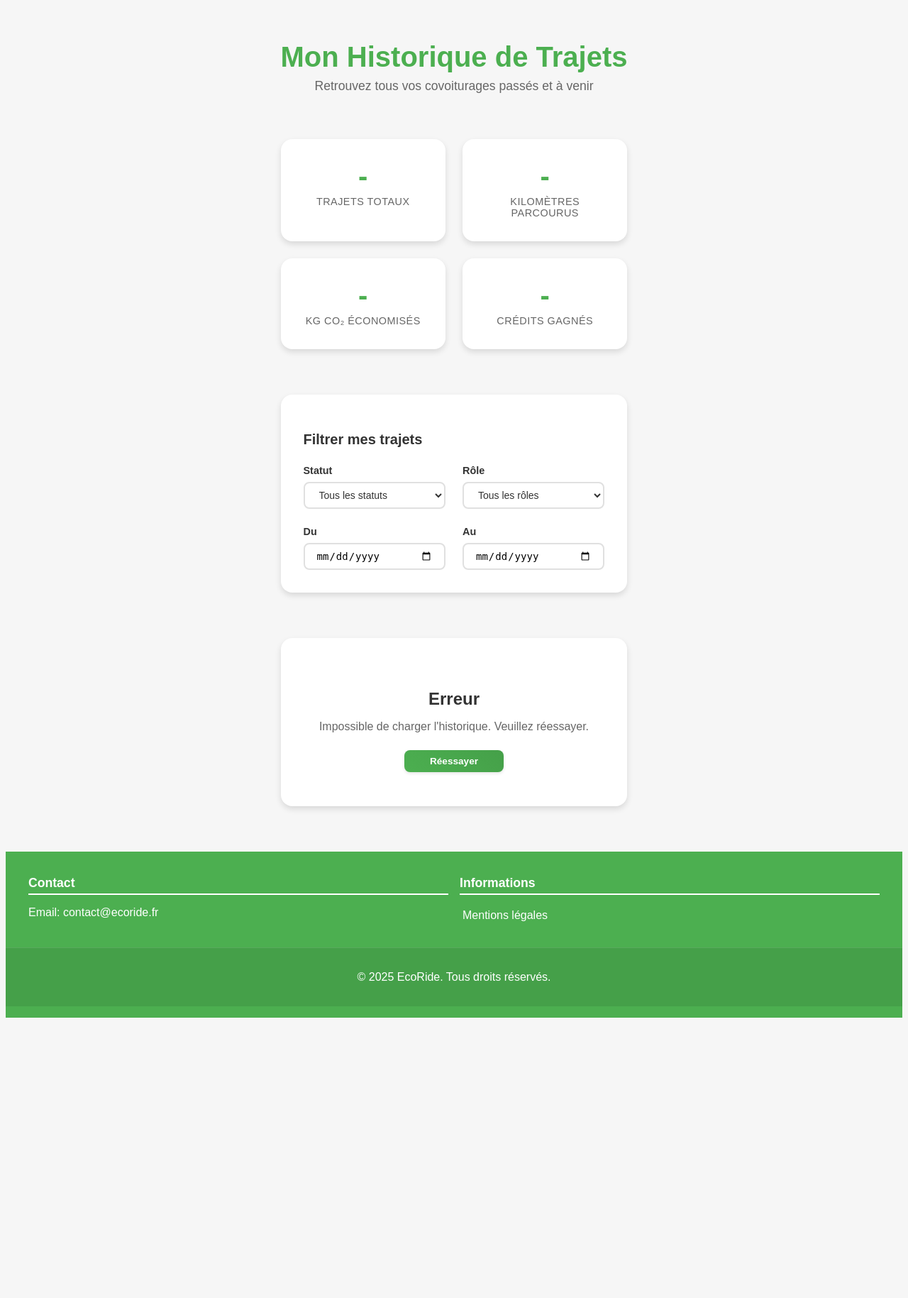
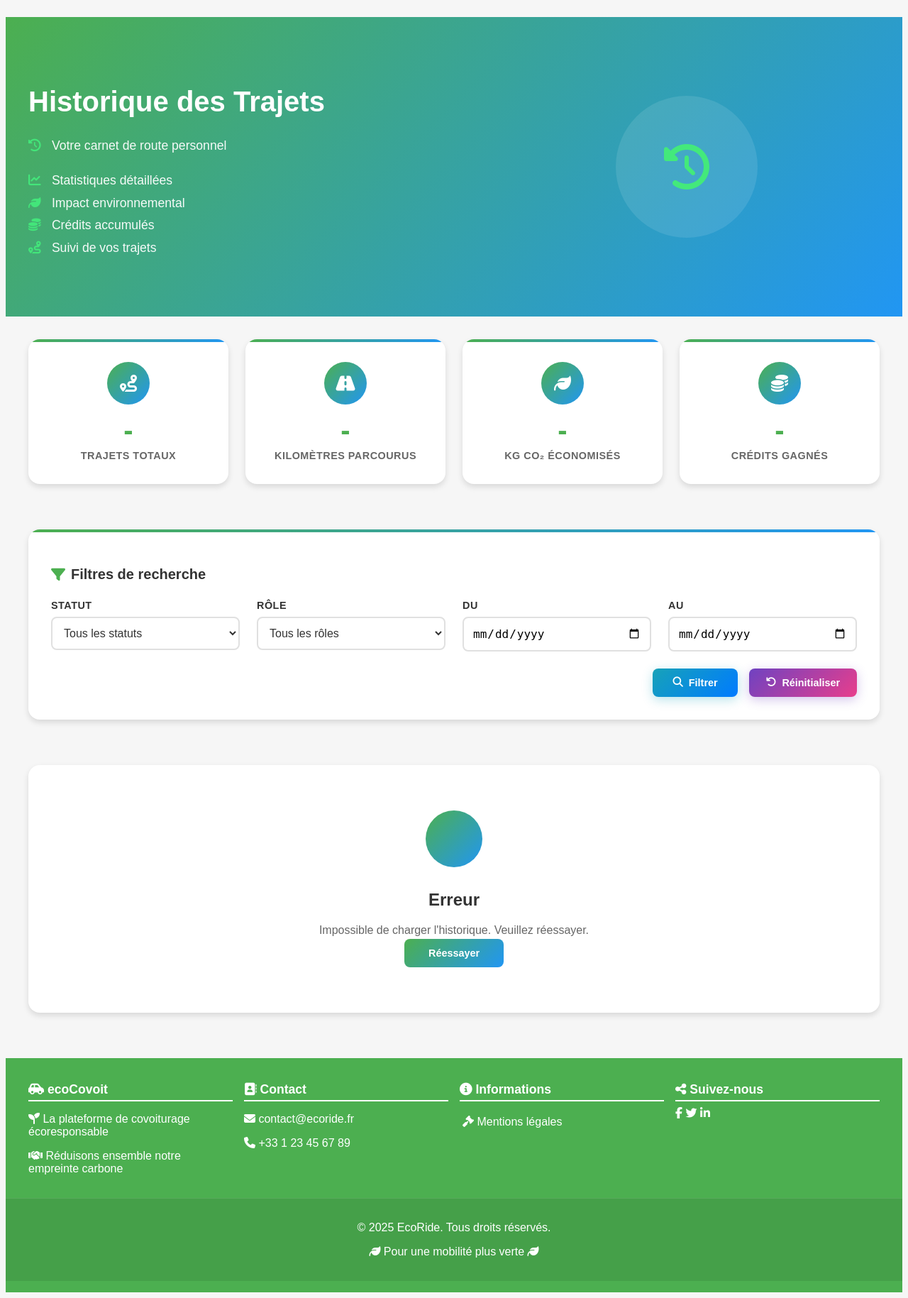
Before and after one commit to Papou138/ecoCovoit, a PHP site: page /historique.html in a window 1280 px wide. Shown: the part 157-1986 px from the top of the page at 71% size. Before the commit the page ends 1591 px from the top, so only its background shows below. Run offline with PHP 8.4, Linux system fonts and the light colour scheme.

Commit message:
Frontend : Mise à jour page historique.html

```diff
--- a/frontend/assets/css/historique.css
+++ b/frontend/assets/css/historique.css
@@ -2,56 +2,124 @@
 /* =  STYLES SPECIFIQUES A LA PAGE HISTORIQUE.HTML  = */
 /* ================================================== */
 
+/* ===== SECTION PRESENTATION ===== */
+.presentation-section {
+  background: linear-gradient(
+    135deg,
+    var(--color-primary),
+    var(--color-secondary)
+  );
+  color: white;
+  padding: 4rem 0;
+  margin-bottom: 2rem;
+}
+
+.presentation-content {
+  max-width: 1200px;
+  margin: 0 auto;
+  padding: 0 var(--space-md);
+  display: grid;
+  grid-template-columns: 1fr 1fr;
+  gap: 3rem;
+  align-items: center;
+}
+
+.text-content h2 {
+  font-size: 2.5rem;
+  margin-bottom: 1.5rem;
+  color: white;
+}
+
+.text-content p {
+  font-size: 1.1rem;
+  line-height: 1.8;
+  margin-bottom: 1rem;
+  opacity: 0.95;
+}
+
+.text-content p i {
+  color: var(--color-accent);
+  margin-right: 0.5rem;
+  width: 20px;
+}
+
+.admin-hero-icon {
+  display: flex;
+  align-items: center;
+  justify-content: center;
+  width: 200px;
+  height: 200px;
+  background: rgba(255, 255, 255, 0.1);
+  border-radius: 50%;
+  margin: 0 auto;
+}
+
+.admin-hero-icon i {
+  font-size: 4rem;
+  color: var(--color-accent);
+}
+
 /* ===== CONTAINER PRINCIPAL ===== */
-
 .historique-container {
   max-width: var(--container-max-width);
   margin: 0 auto;
-    padding: var(--space-xl) var(--space-md);
+  padding: 0 var(--space-md) var(--space-xl);
   min-height: calc(100vh - 300px);
 }
 
-/* ===== EN-TÊTE DE LA PAGE ===== */
-
-.historique-header {
-    text-align: center;
-    margin-bottom: var(--space-xxl);
-}
-
-.historique-header h1 {
-    color: var(--color-primary);
-    font-size: 2.5rem;
-    font-weight: 700;
-    margin-bottom: 0.5rem;
-}
-
-.historique-header p {
-    color: var(--color-text-secondary);
-    font-size: 1.1rem;
-    margin: 0;
-}
-
 /* ===== STATISTIQUES ===== */
-
-.historique-stats {
+.stats-overview {
   display: grid;
-    grid-template-columns: repeat(auto-fit, minmax(200px, 1fr));
+  grid-template-columns: repeat(auto-fit, minmax(250px, 1fr));
   gap: var(--space-lg);
   margin-bottom: var(--space-xxl);
 }
 
 .stat-card {
   background: white;
-    padding: var(--space-xl) var(--space-lg);
+  padding: var(--space-xl);
   border-radius: var(--radius-lg);
   box-shadow: var(--shadow-md);
   text-align: center;
-    transition: transform var(--transition-base), box-shadow var(--transition-base);
+  transition: all var(--transition-base);
+  position: relative;
+  overflow: hidden;
+}
+
+.stat-card::before {
+  content: '';
+  position: absolute;
+  top: 0;
+  left: 0;
+  right: 0;
+  height: 4px;
+  background: linear-gradient(
+    90deg,
+    var(--color-primary),
+    var(--color-secondary)
+  );
 }
 
 .stat-card:hover {
-    transform: translateY(-5px);
+  transform: translateY(-8px);
   box-shadow: var(--shadow-lg);
+}
+
+.stat-icon {
+  width: 60px;
+  height: 60px;
+  margin: 0 auto 1rem;
+  background: linear-gradient(
+    135deg,
+    var(--color-primary),
+    var(--color-secondary)
+  );
+  border-radius: 50%;
+  display: flex;
+  align-items: center;
+  justify-content: center;
+  font-size: 1.5rem;
+  color: white;
 }
 
 .stat-value {
@@ -67,16 +135,32 @@
   font-size: 0.9rem;
   text-transform: uppercase;
   letter-spacing: 0.5px;
+  font-weight: 600;
 }
 
 /* ===== SECTION FILTRES ===== */
-
 .filters-section {
   background: white;
   padding: var(--space-xl);
   border-radius: var(--radius-lg);
   box-shadow: var(--shadow-md);
   margin-bottom: var(--space-xxl);
+  position: relative;
+  overflow: hidden;
+}
+
+.filters-section::before {
+  content: '';
+  position: absolute;
+  top: 0;
+  left: 0;
+  right: 0;
+  height: 4px;
+  background: linear-gradient(
+    90deg,
+    var(--color-primary),
+    var(--color-secondary)
+  );
 }
 
 .filters-section h3 {
@@ -84,12 +168,23 @@
   font-size: var(--font-size-xl);
   margin-bottom: var(--space-lg);
   font-weight: 600;
+  display: flex;
+  align-items: center;
+  gap: 0.5rem;
+}
+
+.filters-section h3::before {
+  content: '\f0b0';
+  font-family: 'Font Awesome 6 Free', sans-serif;
+  font-weight: 900;
+  color: var(--color-primary);
 }
 
 .filters-grid {
   display: grid;
   grid-template-columns: repeat(auto-fit, minmax(200px, 1fr));
   gap: var(--space-lg);
+  margin-bottom: var(--space-lg);
 }
 
 .filter-group {
@@ -98,30 +193,43 @@
 }
 
 .filter-group label {
+  font-weight: 600;
   color: var(--color-text-primary);
+  margin-bottom: 0.5rem;
   font-size: 0.9rem;
-    font-weight: 600;
-    margin-bottom: 0.5rem;
+  text-transform: uppercase;
+  letter-spacing: 0.5px;
 }
 
 .filter-group select,
-.filter-group input {
-    padding: var(--space-sm) var(--space-md);
+.filter-group input[type='date'] {
+  padding: 0.75rem;
   border: 2px solid var(--color-border);
   border-radius: var(--radius-md);
-    font-size: var(--font-size-sm);
+  font-size: 1rem;
+  transition: all var(--transition-base);
   background: white;
-    transition: border-color var(--transition-base);
 }
 
 .filter-group select:focus,
-.filter-group input:focus {
+.filter-group input[type='date']:focus {
   outline: none;
   border-color: var(--color-primary);
+  box-shadow: 0 0 0 3px rgba(var(--color-primary-rgb), 0.1);
+}
+
+.filters-actions {
+  display: flex;
+  gap: var(--space-md);
+  justify-content: flex-end;
+  flex-wrap: wrap;
+}
+
+.filters-actions .btn {
+  min-width: 120px;
 }
 
 /* ===== CONTENEUR DES TRAJETS ===== */
-
 #trajets-container {
   min-height: 200px;
 }
@@ -241,131 +371,197 @@
 }
 
 /* ===== BOUTONS ===== */
-
 .btn {
-    padding: 0.5rem 1rem;
+  padding: 0.75rem 1.5rem;
   border: none;
-    border-radius: 8px;
-    font-size: 0.85rem;
+  border-radius: var(--radius-md);
+  font-size: 0.9rem;
   font-weight: 600;
   text-decoration: none;
   display: inline-flex;
   align-items: center;
+  justify-content: center;
   gap: 0.5rem;
   cursor: pointer;
-    transition: all 0.3s ease;
+  transition: all var(--transition-base);
   text-align: center;
   white-space: nowrap;
+  position: relative;
+  overflow: hidden;
+}
+
+.btn::before {
+  content: '';
+  position: absolute;
+  top: 0;
+  left: -100%;
+  width: 100%;
+  height: 100%;
+  background: linear-gradient(
+    90deg,
+    transparent,
+    rgba(255, 255, 255, 0.2),
+    transparent
+  );
+  transition: left 0.5s;
+}
+
+.btn:hover::before {
+  left: 100%;
 }
 
 .btn-primary {
-    background-color: var(--color-primary);
+  background: linear-gradient(
+    135deg,
+    var(--color-primary),
+    var(--color-secondary)
+  );
   color: white;
+  box-shadow: 0 4px 15px rgba(var(--color-primary-rgb), 0.3);
 }
 
 .btn-primary:hover {
-    background-color: var(--color-primary-dark);
-    transform: translateY(-2px);
+  transform: translateY(-3px);
+  box-shadow: 0 8px 25px rgba(var(--color-primary-rgb), 0.4);
 }
 
 .btn-secondary {
-    background-color: var(--color-secondary);
+  background: linear-gradient(135deg, #6c757d, #5a6268);
   color: white;
+  box-shadow: 0 4px 15px rgba(108, 117, 125, 0.3);
 }
 
 .btn-secondary:hover {
-    background-color: #5a6c7d;
-    transform: translateY(-2px);
+  transform: translateY(-3px);
+  box-shadow: 0 8px 25px rgba(108, 117, 125, 0.4);
 }
 
 .btn-success {
-    background-color: var(--color-success);
+  background: linear-gradient(135deg, var(--color-success), #20c997);
   color: white;
+  box-shadow: 0 4px 15px rgba(40, 167, 69, 0.3);
 }
 
 .btn-success:hover {
-    background-color: var(--color-success-dark);
-    transform: translateY(-2px);
+  transform: translateY(-3px);
+  box-shadow: 0 8px 25px rgba(40, 167, 69, 0.4);
 }
 
 .btn-warning {
-    background-color: var(--color-warning);
+  background: linear-gradient(135deg, var(--color-warning), #e0a800);
   color: #212529;
+  box-shadow: 0 4px 15px rgba(255, 193, 7, 0.3);
 }
 
 .btn-warning:hover {
-    background-color: #e0a800;
-    transform: translateY(-2px);
+  transform: translateY(-3px);
+  box-shadow: 0 8px 25px rgba(255, 193, 7, 0.4);
 }
 
 .btn-danger {
-    background-color: var(--color-danger);
+  background: linear-gradient(135deg, var(--color-danger), #c82333);
   color: white;
+  box-shadow: 0 4px 15px rgba(220, 53, 69, 0.3);
 }
 
 .btn-danger:hover {
-    background-color: var(--color-danger-dark);
-    transform: translateY(-2px);
+  transform: translateY(-3px);
+  box-shadow: 0 8px 25px rgba(220, 53, 69, 0.4);
+}
+
+/* ===== BOUTONS SPÉCIFIQUES AUX FILTRES ===== */
+#btn-filtrer {
+  background: linear-gradient(135deg, #17a2b8, #007bff);
+  color: white;
+  box-shadow: 0 4px 15px rgba(23, 162, 184, 0.3);
+}
+
+#btn-filtrer:hover {
+  transform: translateY(-3px);
+  box-shadow: 0 8px 25px rgba(23, 162, 184, 0.4);
+  background: linear-gradient(135deg, #138496, #0056b3);
+}
+
+#btn-reset {
+  background: linear-gradient(135deg, #6f42c1, #e83e8c);
+  color: white;
+  box-shadow: 0 4px 15px rgba(111, 66, 193, 0.3);
+}
+
+#btn-reset:hover {
+  transform: translateY(-3px);
+  box-shadow: 0 8px 25px rgba(111, 66, 193, 0.4);
+  background: linear-gradient(135deg, #59359a, #c2185b);
 }
 
 /* ===== ÉTATS VIDES ET CHARGEMENT ===== */
-
 .loading {
   text-align: center;
-    padding: 3rem;
+  padding: 4rem 2rem;
   color: var(--color-text-secondary);
 }
 
 .spinner {
-    width: 40px;
-    height: 40px;
+  width: 50px;
+  height: 50px;
   border: 4px solid var(--color-border);
   border-top: 4px solid var(--color-primary);
   border-radius: 50%;
   animation: spin 1s linear infinite;
-    margin: 0 auto 1rem;
+  margin: 0 auto 1.5rem;
 }
 
-/* ===== ANIMATIONS ===== */
+@keyframes spin {
+  0% {
+    transform: rotate(0deg);
+  }
+  100% {
+    transform: rotate(360deg);
+  }
+}
 
-@keyframes spin {
-    0% { transform: rotate(0deg); }
-    100% { transform: rotate(360deg); }
+.loading p {
+  font-size: 1.1rem;
+  margin: 0;
 }
 
 .no-results {
   text-align: center;
-    padding: 3rem;
+  padding: 4rem 2rem;
   background: white;
-    border-radius: 16px;
+  border-radius: var(--radius-lg);
   box-shadow: var(--shadow-md);
 }
 
 .no-results-icon {
-    font-size: 4rem;
-    margin-bottom: 1rem;
+  width: 80px;
+  height: 80px;
+  margin: 0 auto 2rem;
+  background: linear-gradient(
+    135deg,
+    var(--color-primary),
+    var(--color-secondary)
+  );
+  border-radius: 50%;
+  display: flex;
+  align-items: center;
+  justify-content: center;
+  font-size: 2rem;
+  color: white;
 }
 
 .no-results h3 {
   color: var(--color-text-primary);
   font-size: 1.5rem;
   margin-bottom: 1rem;
+  font-weight: 600;
 }
 
 .no-results p {
   color: var(--color-text-secondary);
   font-size: 1rem;
-    margin-bottom: 1.5rem;
-}
-
-.no-results a {
-    color: var(--color-primary);
-    text-decoration: none;
-    font-weight: 600;
-}
-
-.no-results a:hover {
-    text-decoration: underline;
+  margin: 0;
+  line-height: 1.6;
 }
 
 /* ======================= */
--- a/frontend/historique.html
+++ b/frontend/historique.html
@@ -3,7 +3,7 @@
   <head>
     <meta charset="UTF-8" />
     <meta name="viewport" content="width=device-width, initial-scale=1.0" />
-    <title>Historique des Trajets - ecoCovoit</title>
+    <title>Historique des trajets - ecoCovoit</title>
     <link rel="stylesheet" href="assets/css/_commun.css" />
     <link rel="stylesheet" href="assets/css/_header.css" />
     <link rel="stylesheet" href="assets/css/_footer.css" />
@@ -71,28 +71,50 @@
       </div>
     </header>
 
-    <main class="historique-container">
-      <!-- En-tête de la page -->
-      <div class="historique-header">
-        <h1>Mon Historique de Trajets</h1>
-        <p>Retrouvez tous vos covoiturages passés et à venir</p>
+    <main>
+      <!-- SECTION PRESENTATION -->
+      <section class="presentation-section">
+        <div class="presentation-content">
+          <div class="text-content">
+            <h2>Historique des Trajets</h2>
+            <p>
+              <i class="fas fa-history"></i> Votre carnet de route personnel
+            </p>
+            <p>
+              <i class="fas fa-chart-line"></i> Statistiques détaillées<br />
+              <i class="fas fa-leaf"></i> Impact environnemental<br />
+              <i class="fas fa-coins"></i> Crédits accumulés<br />
+              <i class="fas fa-route"></i> Suivi de vos trajets
+            </p>
           </div>
+          <div class="image-container">
+            <div class="admin-hero-icon">
+              <i class="fas fa-history"></i>
+            </div>
+          </div>
+        </div>
+      </section>
 
+      <div class="historique-container">
         <!-- Statistiques -->
-      <div class="historique-stats" id="stats-container">
+        <div class="stats-overview">
           <div class="stat-card">
+            <div class="stat-icon"><i class="fas fa-route"></i></div>
             <div class="stat-value" id="stat-total">-</div>
             <div class="stat-label">Trajets totaux</div>
           </div>
           <div class="stat-card">
+            <div class="stat-icon"><i class="fas fa-road"></i></div>
             <div class="stat-value" id="stat-km">-</div>
             <div class="stat-label">Kilomètres parcourus</div>
           </div>
           <div class="stat-card">
+            <div class="stat-icon"><i class="fas fa-leaf"></i></div>
             <div class="stat-value" id="stat-co2">-</div>
             <div class="stat-label">kg CO₂ économisés</div>
           </div>
           <div class="stat-card">
+            <div class="stat-icon"><i class="fas fa-coins"></i></div>
             <div class="stat-value" id="stat-credits">-</div>
             <div class="stat-label">Crédits gagnés</div>
           </div>
@@ -100,7 +122,7 @@
 
         <!-- Filtres -->
         <div class="filters-section">
-        <h3>Filtrer mes trajets</h3>
+          <h3>Filtres de recherche</h3>
           <div class="filters-grid">
             <div class="filter-group">
               <label for="filter-status">Statut</label>
@@ -129,6 +151,14 @@
               <input type="date" id="filter-date-fin" />
             </div>
           </div>
+          <div class="filters-actions">
+            <button type="button" class="btn btn-primary" id="btn-filtrer">
+              <i class="fas fa-search"></i> Filtrer
+            </button>
+            <button type="button" class="btn btn-secondary" id="btn-reset">
+              <i class="fas fa-undo"></i> Réinitialiser
+            </button>
+          </div>
         </div>
 
       <!-- Liste des trajets -->
@@ -144,18 +174,54 @@
     <footer class="footer">
       <div class="footer-content">
         <div class="footer-section">
-          <h3>Contact</h3>
-          <p>Email: contact@ecoride.fr</p>
+          <h3><i class="fas fa-car-side"></i> ecoCovoit</h3>
+          <p>
+            <i class="fas fa-seedling"></i> La plateforme de covoiturage
+            écoresponsable
+          </p>
+          <p>
+            <i class="fas fa-handshake"></i> Réduisons ensemble notre empreinte
+            carbone
+          </p>
         </div>
         <div class="footer-section">
-          <h3>Informations</h3>
+          <h3><i class="fas fa-address-book"></i> Contact</h3>
+          <p>
+            <i class="fas fa-envelope"></i
+            ><a href="mailto:contact@ecoride.fr"> contact@ecoride.fr</a>
+          </p>
+          <p><i class="fas fa-phone"></i> +33 1 23 45 67 89</p>
+        </div>
+        <div class="footer-section">
+          <h3><i class="fas fa-info-circle"></i> Informations</h3>
           <ul>
-            <li><a href="mentions.html">Mentions légales</a></li>
+            <li>
+              <i class="fas fa-gavel"></i
+              ><a href="mentions.html"> Mentions légales</a>
+            </li>
           </ul>
+        </div>
+        <div class="footer-section">
+          <h3><i class="fas fa-share-alt"></i> Suivez-nous</h3>
+          <div class="social-links">
+            <a href="#" class="social-link" title="Facebook"
+              ><i class="fab fa-facebook-f"></i
+            ></a>
+            <a href="#" class="social-link" title="Twitter"
+              ><i class="fab fa-twitter"></i
+            ></a>
+            <a href="#" class="social-link" title="LinkedIn"
+              ><i class="fab fa-linkedin-in"></i
+            ></a>
+          </div>
         </div>
       </div>
       <div class="footer-bottom">
         <p>&copy; 2025 EcoRide. Tous droits réservés.</p>
+        <p>
+          <i class="fas fa-leaf"></i> Pour une mobilité plus verte
+          <i class="fas fa-leaf text-green"></i>
+        </p>
       </div>
     </footer>
 
@@ -184,6 +250,19 @@
         filterRole.addEventListener('change', applyFilters);
         filterDateDebut.addEventListener('change', applyFilters);
         filterDateFin.addEventListener('change', applyFilters);
+
+        // Boutons d'action des filtres
+        document.getElementById('btn-filtrer').addEventListener('click', applyFilters);
+        document.getElementById('btn-reset').addEventListener('click', resetFilters);
+      }
+
+      // Réinitialisation des filtres
+      function resetFilters() {
+        filterStatus.value = 'tous';
+        filterRole.value = 'tous';
+        filterDateDebut.value = '';
+        filterDateFin.value = '';
+        applyFilters();
       }
 
       // Chargement de l'historique
@@ -266,9 +345,11 @@
         if (filteredTrajets.length === 0) {
           trajetsContainer.innerHTML = `
                     <div class="no-results">
-                        <div class="no-results-icon"></div>
+                        <div class="no-results-icon">
+                            <i class="fas fa-search"></i>
+                        </div>
                         <h3>Aucun trajet trouvé</h3>
-                        <p>Essayez de modifier vos filtres ou <a href="add-voyage.html">proposez un nouveau trajet</a></p>
+                        <p>Essayez de modifier vos filtres ou <a href="add-voyage.html" class="btn btn-primary">proposez un nouveau trajet</a></p>
                     </div>
                 `;
           return;
@@ -291,9 +372,10 @@
         return `
                 <div class="trajet-card">
                     <div class="trajet-header">
-                        <h3 class="trajet-route">
-                            ${trajet.ville_depart} → ${trajet.ville_arrivee}
-                        </h3>
+                        <div class="trajet-route">
+                            <i class="fas fa-route"></i>
+                            <span>${trajet.ville_depart} → ${trajet.ville_arrivee}</span>
+                        </div>
                         <span class="trajet-status ${statusClass}">
                             ${getStatusText(trajet.statut)}
                         </span>
@@ -301,21 +383,19 @@
 
                     <div class="trajet-details">
                         <div class="detail-item">
-                            <span class="detail-icon"></span>
-                            <span>${formatDate(trajet.date)} à ${
-          trajet.heure
-        }</span>
+                            <i class="fas fa-calendar-alt"></i>
+                            <span>${formatDate(trajet.date)} à ${trajet.heure}</span>
                         </div>
                         <div class="detail-item">
-                            <span class="detail-icon"></span>
+                            <i class="fas ${trajet.est_chauffeur ? 'fa-steering-wheel' : 'fa-user'}"></i>
                             <span class="role-badge ${roleClass}">${roleText}</span>
                         </div>
                         <div class="detail-item">
-                            <span class="detail-icon"></span>
+                            <i class="fas fa-euro-sign"></i>
                             <span>${trajet.prix_total || trajet.prix}€</span>
                         </div>
                         <div class="detail-item">
-                            <span class="detail-icon"></span>
+                            <i class="fas fa-road"></i>
                             <span>${trajet.distance || 'N/A'} km</span>
                         </div>
                     </div>
```
Also changed, not shown: other parts of frontend/assets/css/historique.css (+129 -31 lines). Lines whose indentation alone changed are shown as unchanged.
